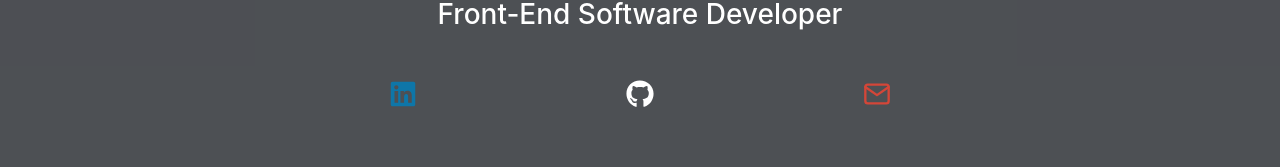
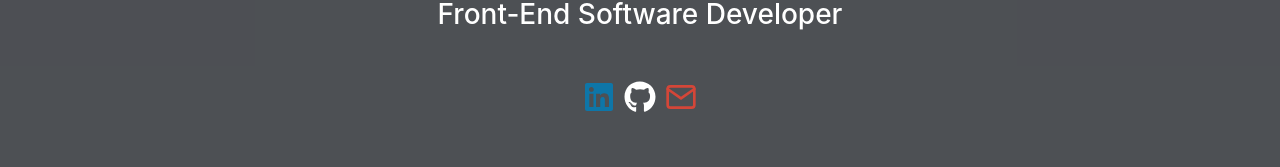
Before and after one commit to timothytcliu/portfolio_v1, a React (Create React App) app: page / in a window 1280 px wide. Shown: the part 189-356 px from the top of the page. Built offline with nearby package versions, Linux system fonts and the light colour scheme.

Commit message:
adjusted social icon placement

```diff
--- a/src/components/hero.js
+++ b/src/components/hero.js
@@ -25,20 +25,11 @@ const Hero = () => {
               padding: '0',
             }}
           >
-            <Col style={{ textAlign: 'right' }}>
-              <h3>
-                <FaLinkedin color="#0e76a8" />
-              </h3>
-            </Col>
             <Col>
-              <h3>
-                <FaGithub />
-              </h3>
-            </Col>
-            <Col style={{ textAlign: 'left' }}>
-              <h3>
+              <h2>
+                <FaLinkedin color="#0e76a8" /> <FaGithub />{' '}
                 <FiMail color="#D44638" />
-              </h3>
+              </h2>
             </Col>
           </Row>
         </Container>
```
